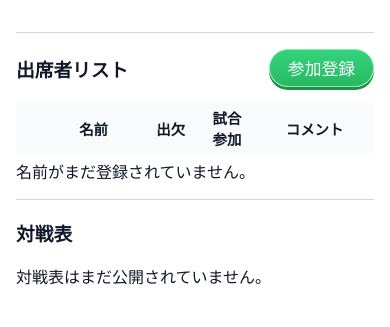
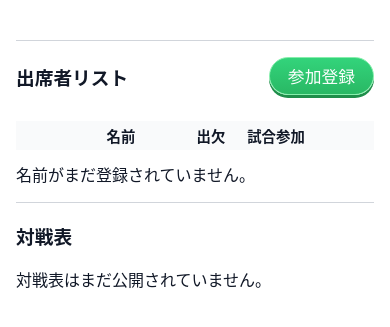
Before and after one commit to tosh-m12/django_tennis, a Django app: template tennis/templates/tennis/event.html in a window 390 px wide. Shown: the top 327 px of the page. Run offline with Django 5.2, Linux system fonts and the light colour scheme; the template is opened without the code that fills it, so the values that code supplies are empty.

Commit message:
V1 スマホ対応化

```diff
--- a/tennis/static/tennis/base.css
+++ b/tennis/static/tennis/base.css
@@ -38,7 +38,17 @@ body.is-admin {
    ========================================================= */
 
 body{
-  font-family: system-ui, -apple-system, BlinkMacSystemFont, "Segoe UI", sans-serif;
+  font-family:
+    system-ui,
+    -apple-system,
+    BlinkMacSystemFont,
+    "Segoe UI",
+    "Hiragino Sans",
+    "Yu Gothic UI",
+    "Microsoft YaHei",
+    "PingFang SC",
+    "Noto Sans CJK JP",
+    sans-serif;
   margin: 0;                 /* ←最重要：上の余白を消す */
   padding: 0;
   color: var(--text-main);
--- a/tennis/static/tennis/event.js
+++ b/tennis/static/tennis/event.js
@@ -1764,7 +1764,7 @@
         // 公開済み対戦表が変更された（幹事なら再公開導線へ）
         if (isAdmin) markChangedIfPublishedExists();
 
-        safeShowMessage("代打を反映しました。（スコアは入れ直してください）", 2200);
+        safeShowMessage("代打を反映しました。（スコア入力済みの場合は入れ直してください）", 2200);
         closeSub();
       } catch (e) {
         console.error(e);
--- a/tennis/static/tennis/participants.css
+++ b/tennis/static/tennis/participants.css
@@ -1,3 +1,5 @@
+/* tennis/static/tennis/participants.css */
+
 /* =========================================
    参加者一覧（カードレイアウト）
    ========================================= */
@@ -26,20 +28,23 @@
     vertical-align: middle;
 }
 
-/* 連番セル：中身を上下中央 */
+/* 連番セル：幅を詰める（★修正） */
 #participants-table td.participant-index{
-  padding: 4px 8px;         /* 他tdと揃える（必要なら） */
+  width: 22px;           /* ★列幅を固定で小さく */
+  padding: 0 4px;        /* ★左右paddingを削って左に詰める */
 }
 
-/* ラッパーで確実に中央寄せ */
+/* ラッパー：右寄せにする（★修正） */
 #participants-table td.participant-index .idx{
   display: inline-flex;
   align-items: center;
-  justify-content: center;
+  justify-content: flex-end;  /* ★中央→右寄せ */
 
-  height: 100%;             /* tdの高さに追従 */
-  min-height: 34px;         /* 行の最小高さを確保（他セルと釣る） */
+  height: 100%;
+  min-height: 34px;
+  width: 100%;               /* ★右寄せを確実に効かせる */
 }
+
 
 
 
@@ -51,7 +56,7 @@
 /* 対戦表の名前カードのミニ版 */
 .tb-player-card-sm {
     display: inline-block;
-    width: 130px;      /* 対戦表より少し小さめ */
+    width: 116px;      /* 対戦表より少し小さめ */
     padding: 6px 10px;
     border-radius: 6px;
     border: 1px solid #555;
--- /dev/null
+++ b/tennis/static/tennis/responsive.css
@@ -0,0 +1,253 @@
+/* =========================================================
+   Mobile-first fixes (Step 1)
+   ========================================================= */
+
+/* tennis/static/tennis/responsive.css */
+
+@media (max-width: 480px) {
+
+    /* .container{
+        padding: 0 8px;
+    } */
+
+  /* ===============================
+     [0] Event header
+     =============================== */
+
+  .event-head{
+    flex-direction: column;
+    align-items: flex-start;
+    gap: 8px;
+  }
+
+  .event-meta-bar{
+    margin-left: 0;
+    align-self: flex-start;
+    max-width: 100%;
+  }
+
+  .event-meta-text{
+    max-width: 100%;
+  }
+
+  /* ===============================
+     [0.5] Match settings bar
+     =============================== */
+
+  .match-settings-bar{
+    display: block;
+    margin: 10px 0 12px;
+  }
+
+  .match-pill-group{
+    display: flex;
+    flex-wrap: wrap;
+    gap: clamp(4px, 1.2vw, 8px);
+    align-items: center;
+    justify-content: flex-start;
+  }
+
+  .match-pill-group .settings-pill{
+    flex: 0 0 auto !important;
+    width: auto !important;
+    min-width: 0 !important;
+
+    font-size: clamp(0.92rem, 3.3vw, 1.05rem);
+    padding-block: clamp(4px, 1.2vw, 6px);
+    padding-inline: clamp(10px, 2.6vw, 14px);
+    line-height: 1.2;
+
+    box-shadow: 0 2px 0 #1f8e4a;
+    white-space: nowrap;
+    overflow: hidden;
+    text-overflow: ellipsis;
+  }
+
+  .publish-pill{
+    display: inline-flex;
+    margin-top: 20px;
+    margin-left: 0 !important;
+
+    font-size: clamp(0.92rem, 3.3vw, 1.05rem);
+    padding-block: clamp(4px, 1.2vw, 6px);
+    padding-inline: clamp(10px, 2.6vw, 14px);
+    line-height: 1.2;
+
+    box-shadow: 0 2px 0 #1f8e4a;
+  }
+
+  /* ===============================
+     [A] URL textbox
+     - Web版レイアウトは維持
+     - テキストボックス内だけ「折り返し禁止」
+     =============================== */
+
+  .url-textbox {
+    white-space: nowrap !important;
+    overflow: hidden !important;
+    text-overflow: ellipsis !important;
+
+    /* 以前の折り返し系を確実に無効化 */
+    word-break: normal !important;
+    overflow-wrap: normal !important;
+  }
+
+  /* ===============================
+     [B] Participants / Members table
+     - Event participants: ALWAYS horizontal scroll on mobile
+     =============================== */
+
+  .event-page,
+  .container {
+    overflow-x: hidden;
+  }
+
+  /* スクロール面（event側 + settings側） */
+  .participants-area,
+  .participants-wrap,
+  .participants-section,
+  #participants-area,
+  #participants-wrap,
+  .members-admin-area {
+    max-width: 100%;
+    overflow-x: auto;
+    -webkit-overflow-scrolling: touch;
+    text-align: left;
+    padding-bottom: 6px; /* スクロールバーが要素に被らない */
+  }
+
+  /* ★イベントページ：出席者リストは「中身幅を保持」して横スクロールさせる */
+  #participants-table {
+    display: inline-table !important;
+    width: max-content !important;  /* ← fit-content だと収まる時にスクロールにならない */
+    max-width: none !important;     /* ← 画面に押し込まない */
+    margin-left: 0 !important;
+    margin-right: auto !important;
+  }
+
+  /* ★設定ページ：メンバー管理表は中身幅で止める（必要なら横スクロール） */
+  #members-table {
+    display: inline-table !important;
+    width: fit-content !important;
+    max-width: 100% !important;
+    margin-left: 0 !important;
+    margin-right: auto !important;
+  }
+
+  /* ===============================
+     [C] Schedule (対戦表)
+     =============================== */
+
+  .tb-round-body {
+    padding: 0;
+  }
+
+  /* 行全体を縦並び */
+  .tb-court-row {
+    display: flex;
+    flex-direction: column;
+    align-items: stretch;
+    gap: 6px;
+    padding: 8px 0;
+  }
+
+  /* ★ 1コート / 2コート：横幅いっぱいのグレー帯 */
+  .tb-court-name {
+    width: 100%;
+    text-align: center;
+    margin: 0;
+
+    background: #f2f3f5;
+    padding: 4px 0;
+
+    font-weight: 700;
+    font-size: 0.8rem;
+    color: #333;
+  }
+
+  /* 試合本体 */
+  .tb-match-flex {
+    display: flex;
+    align-items: flex-start;   /* チームは上揃え */
+    justify-content: center;
+    gap: 10px;
+    flex-wrap: wrap;
+    width: 100%;
+  }
+
+  /* 同チーム縦積み */
+  .tb-team {
+    display: flex;
+    flex-direction: column;
+    align-items: stretch;
+    gap: 6px;
+  }
+
+  /* 名前カード：出欠リストと同等 */
+  .tb-player-card {
+    width: 110px !important;
+    padding: 6px 4px !important;
+    font-size: 0.9rem !important;
+    font-weight: 600;
+
+    white-space: normal !important;
+    word-break: break-word;
+    overflow-wrap: anywhere;
+  }
+
+  /* ★ - vs - を「上下中央」にする */
+  .tb-score-area {
+    min-width: 72px;
+    gap: 6px;
+
+    align-self: center;
+    margin-top: auto;
+    margin-bottom: auto;
+
+    padding-top: 0;
+  }
+
+  .tb-score {
+    width: 28px;
+  }
+
+  /* ===============================
+    Club home: ranking table (mobile) - truly minimal width
+    =============================== */
+
+  .rank-table-wrap{
+    max-width: 100%;
+    overflow-x: auto;
+    -webkit-overflow-scrolling: touch;
+    padding-bottom: 6px;
+  }
+
+  /* テーブルは「中身幅」 */
+  .rank-table{
+    display: inline-table;
+    width: max-content;
+    border-collapse: collapse;
+  }
+
+  /* ★インライン style="width:90px" 等を無効化して最小化 */
+  .rank-table th,
+  .rank-table td{
+    width: auto !important;      /* ← ここが本命 */
+    min-width: 0 !important;
+    max-width: none !important;
+
+    padding: 2px 4px;            /* さらに詰める */
+    /* font-size: 0.68rem; */
+    line-height: 1.2;
+    white-space: nowrap;         /* 折り返さず “必要幅” を安定させる */
+  }
+
+  /* 名前列だけ少し読みやすく（詰めすぎ防止） */
+  .rank-table th:nth-child(2),
+  .rank-table td:nth-child(2){
+    padding-left: 6px;
+    padding-right: 6px;
+    font-size: 0.72rem;
+  }
+
+}
--- a/tennis/static/tennis/schedule.css
+++ b/tennis/static/tennis/schedule.css
@@ -61,7 +61,7 @@
 
 /* 「Aコート」「Bコート」 */
 .tb-court-name {
-    width: 72px;
+    width: 56px;
     font-size: 0.9rem;
     color: #555;
 }
--- a/tennis/templates/tennis/base.html
+++ b/tennis/templates/tennis/base.html
@@ -4,6 +4,7 @@
 <html lang="ja">
 <head>
   <meta charset="UTF-8">
+  <meta name="viewport" content="width=device-width, initial-scale=1, viewport-fit=cover">
   <title>{% block title %}テニスサークル{% endblock %}</title>
 
   <link rel="stylesheet" href="{% static 'tennis/style.css' %}">
@@ -15,7 +16,7 @@
   <link rel="stylesheet" href="{% static 'tennis/schedule.css' %}">
   <link rel="stylesheet" href="{% static 'tennis/modal.css' %}">
   <link rel="stylesheet" href="{% static 'tennis/participants.css' %}">
-
+  <link rel="stylesheet" href="{% static 'tennis/responsive.css' %}">
   <script src="{% static 'tennis/ui_modal.js' %}" defer></script>
 
   {% block extra_head %}{% endblock %}
--- a/tennis/templates/tennis/event.html
+++ b/tennis/templates/tennis/event.html
@@ -66,6 +66,8 @@
     </button>
   </div>
 
+  <div class="participants-wrap">
+
     <table
       id="participants-table"
       data-is-admin="{% if is_admin %}1{% else %}0{% endif %}"
@@ -82,11 +84,11 @@
     >
       <colgroup>
         <col style="width: 40px;">
-      <col style="width: 160px;">
-      <col style="width: 80px;">   {# 出欠 #}
+        <col style="width: 130px;">
+        <col style="width: 50px;">   {# 出欠 #}
         <col style="width: 80px;">   {# 試合参加 #}
         {% for flag in flags %}<col>{% endfor %}
-      <col style="width: 200px;">
+        <col style="width: 180px;">
       </colgroup>
 
       <thead>
@@ -257,6 +259,8 @@
 
     </table>
 
+  </div>
+
   {{ sub_candidates|json_script:"sub-candidates-json" }}
 
       {# ★固定もゲストも0件ならメッセージ表示 #}
--- a/tennis/templates/tennis/index.html
+++ b/tennis/templates/tennis/index.html
@@ -5,8 +5,6 @@
 {% block title %}サークル管理アプリ-トップ{% endblock %}
 
 {% block extra_head %}
-<link rel="stylesheet" href="{% static 'tennis/base.css' %}">
-<link rel="stylesheet" href="{% static 'tennis/modal.css' %}">
 {% endblock %}
 
 {% block header %}{% endblock %}
```
Also changed, not shown: tennis/static/tennis/admin.css (+1 -41 lines), tennis/templates/tennis/club_home.html (+10 -4 lines), tennis/templates/tennis/settings.html (+8 -2 lines). Lines whose indentation alone changed are shown as unchanged.
